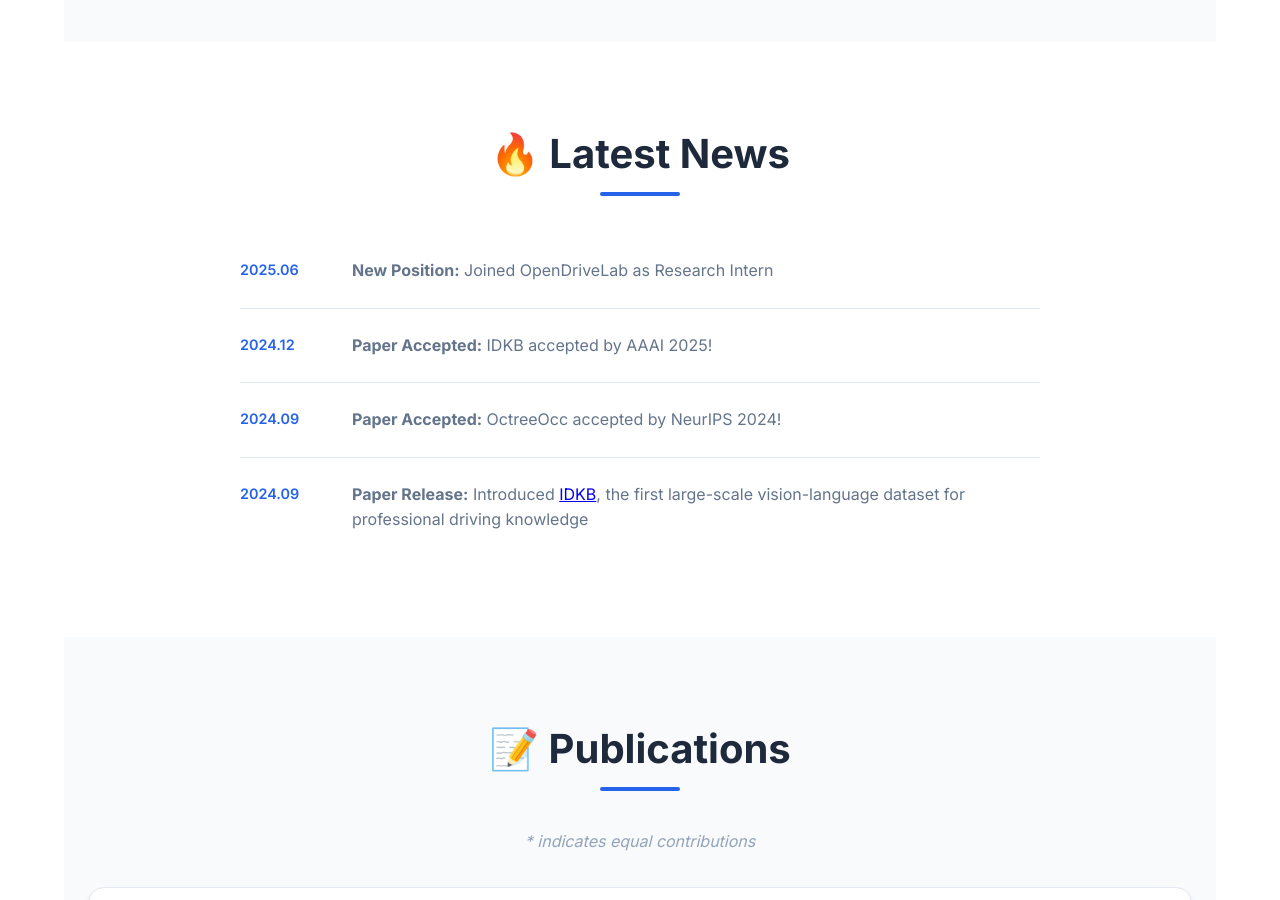
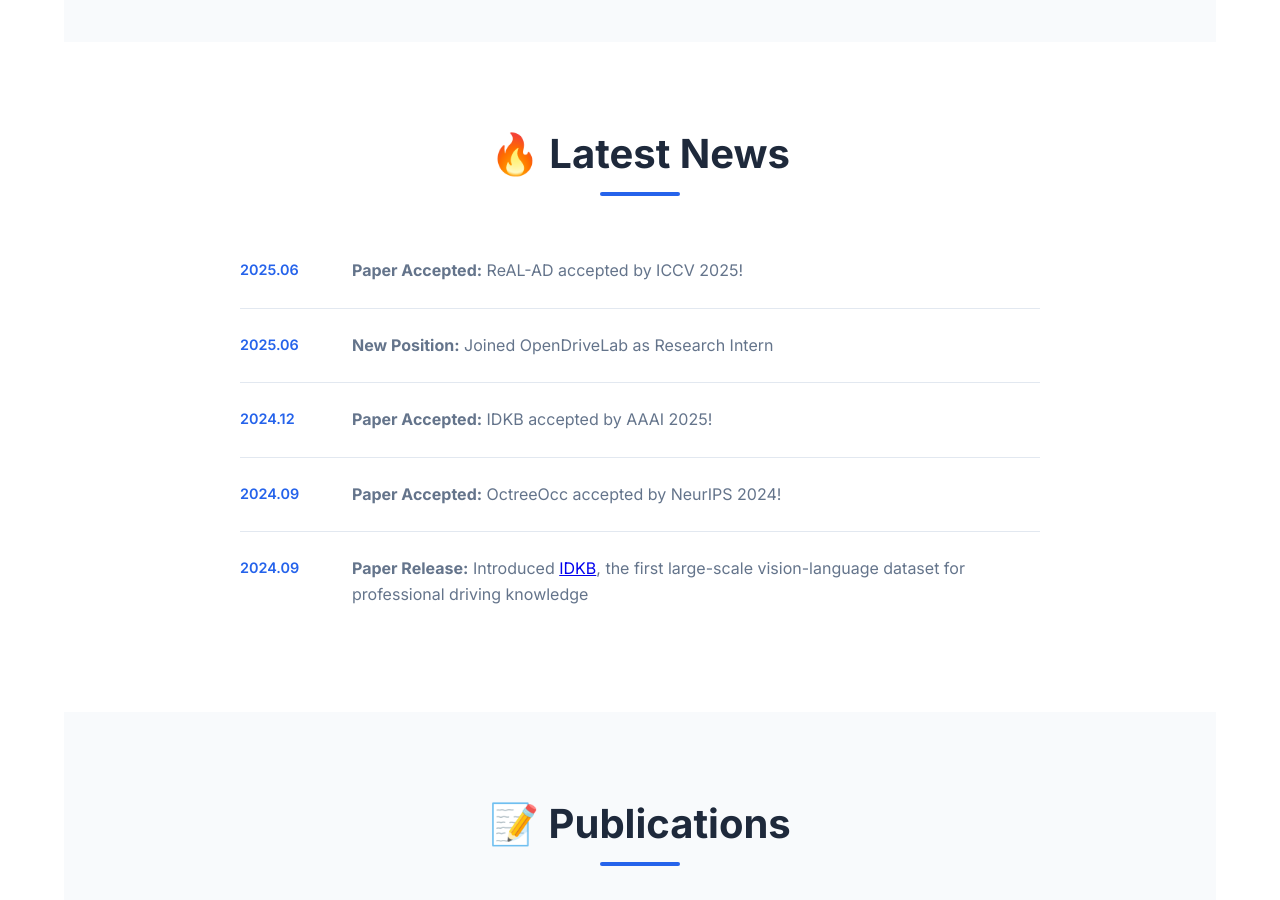
Before and after one commit to yuhanglu2000/yuhanglu2000.github.io, a Jekyll site: the page built from _pages/about.md, in a window 1280 px wide and 900 px high, scrolled down 2106 px. Built offline with Jekyll 4.4.1, drawn with Linux system fonts in a browser that asks for light colours; some of the changed text lies outside the part shown.

Commit message:
Update homepage: add ReAL-AD and RenderWorld papers, fix HTML structure and update experience

```diff
--- a/_pages/about.md
+++ b/_pages/about.md
@@ -78,6 +78,12 @@
   <div class="container">
     <h2 class="section-title">🔥 Latest News</h2>
     <div class="news-timeline">
+    <div class="news-item fade-in">
+        <div class="news-date">2025.06</div>
+        <div class="news-content">
+          <strong>Paper Accepted:</strong> ReAL-AD accepted by ICCV 2025!
+        </div>
+      </div>
       <div class="news-item fade-in">
         <div class="news-date">2025.06</div>
         <div class="news-content">
@@ -113,6 +119,21 @@
     <p class="publications-note"><em>* indicates equal contributions</em></p>
 
     <div class="paper-grid">
+     <!-- ReAL-AD Paper -->
+      <div class="paper-card fade-in">
+        <img src="images/papers/ReAL-AD.png" alt="ReAL-AD" class="paper-image">
+        <div class="paper-content">
+          <div class="paper-venue">ICCV 2025</div>
+          <h3 class="paper-title">ReAL-AD: Towards Human-Like Reasoning in End-to-End Autonomous Driving</h3>
+          <p class="paper-authors"><strong>Yuhang Lu*</strong>, Jiadong Tu, Xinge Zhu, Yuexin Ma</p>
+          <div class="paper-links">
+            <a href="" class="paper-link" target="_blank">
+              <i class="bi bi-file-earmark-pdf"></i> Paper
+            </a>
+          </div>
+        </div>
+      </div>
+
       <!-- RenderWorld Paper -->
       <div class="paper-card fade-in">
         <img src="images/papers/RenderWorld.png" alt="RenderWorld" class="paper-image">
```
Also changed, not shown: images/papers/ReAL-AD.png (added).
